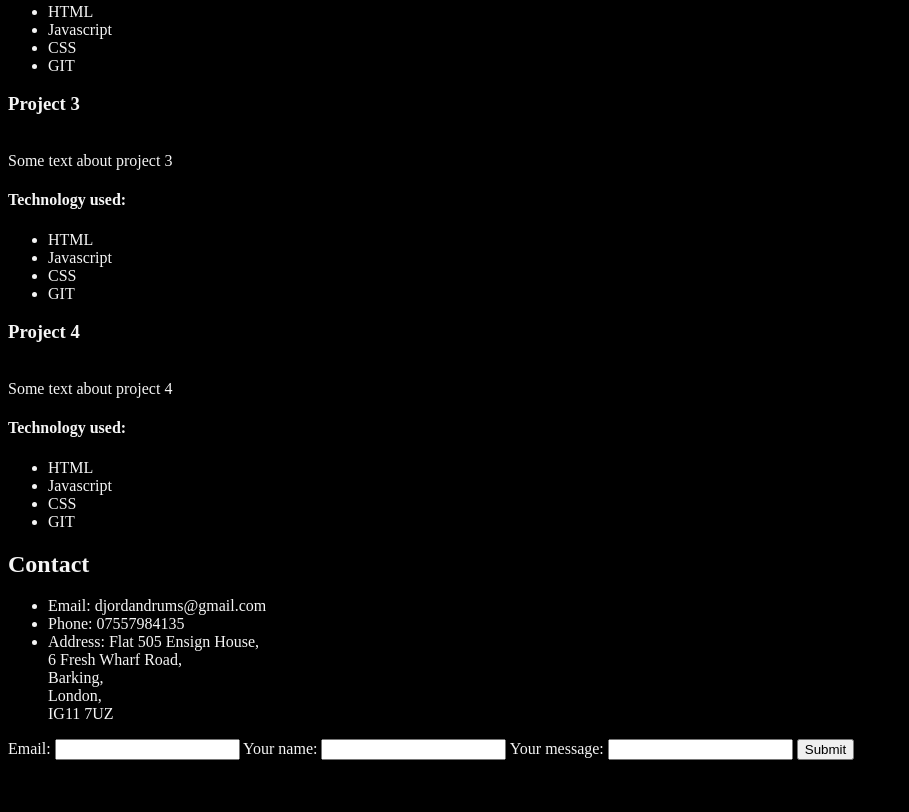
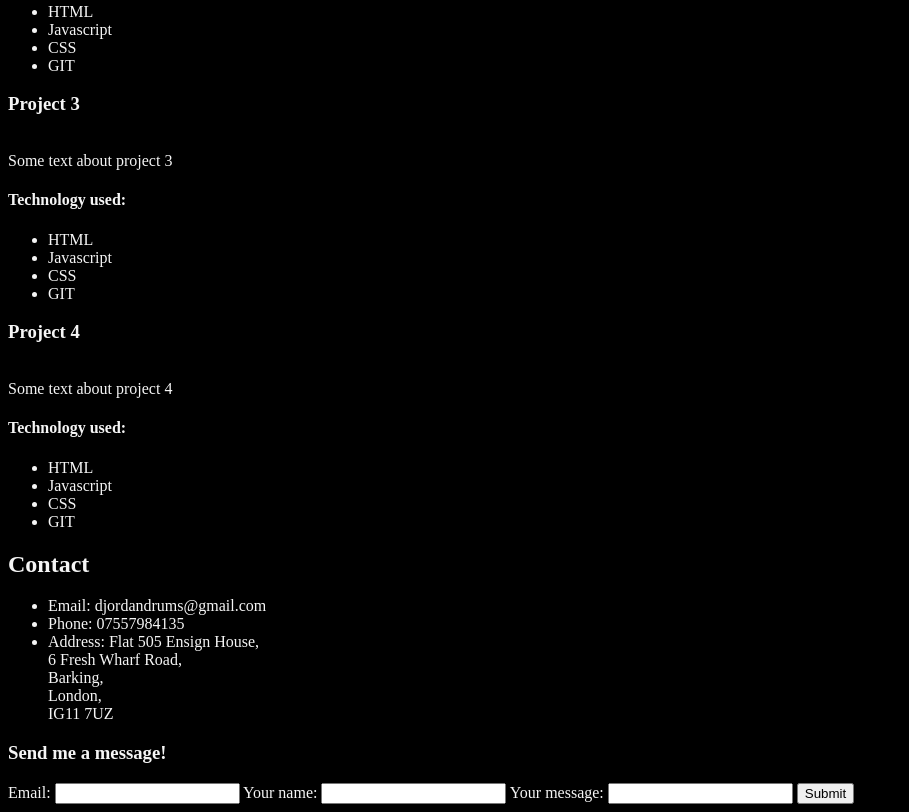
Before and after one commit to dan2811/portfolio, a plain HTML site: page index.html in a window 1280 px wide. Shown: the part 668-1480 px from the top of the page, without its empty margins (0-909 px from the left). Before the commit the page ends 1436 px from the top, so only its background shows below. Drawn offline with Linux system fonts and the light colour scheme.

Commit message:
add title to form in contact section

```diff
--- a/index.html
+++ b/index.html
@@ -84,6 +84,7 @@
                 </li>
             </ul>
             <form>
+                <h3>Send me a message!</h3>
                 <label>Email:</label>
                 <input type="email" id="email">
                 <label>Your name:</label>
```
